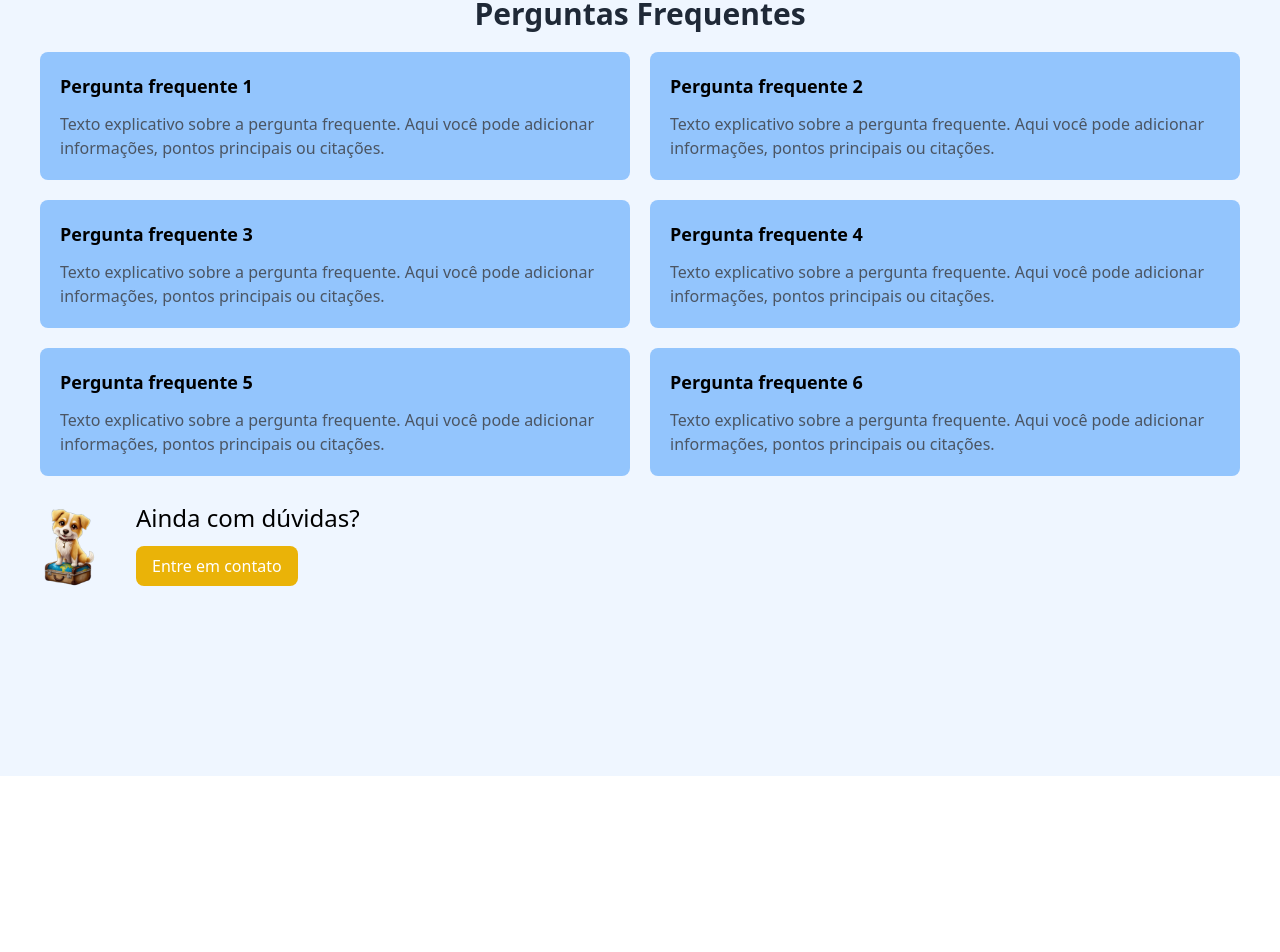
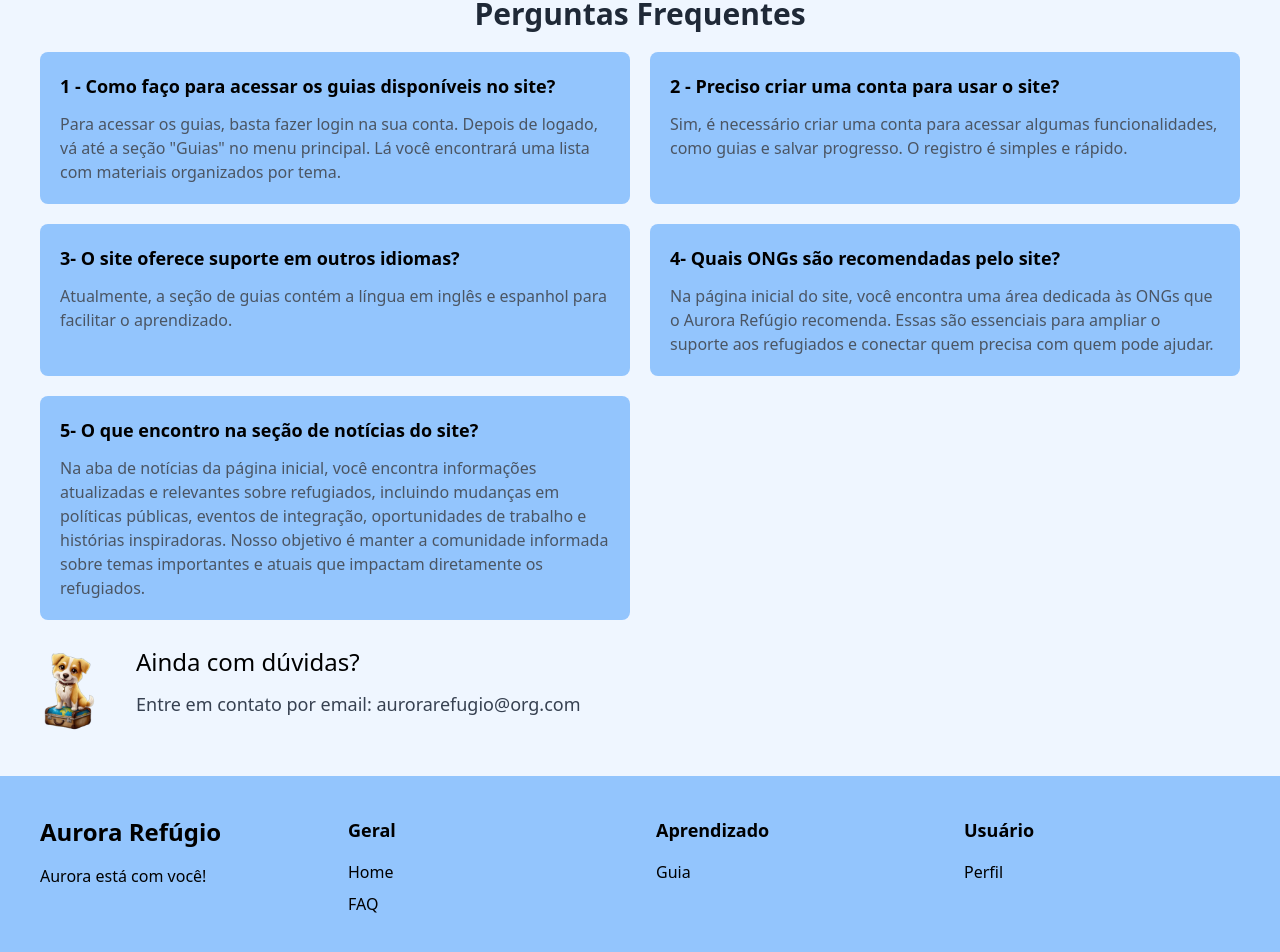
Before and after one commit to Jotagamaral/Site_Refugiados, a React (Create React App) app in the folder frontend/: page /faq in a window 1280 px wide. Shown: the part 104-1056 px from the top of the page. Before the commit the page ends 880 px from the top, so only its background shows below. Built offline with nearby package versions, Linux system fonts and the light colour scheme; no server answers.

Commit message:
Fix usuario and changing styles in site

```diff
--- a/frontend/src/App.js
+++ b/frontend/src/App.js
@@ -10,6 +10,7 @@ import FAQ from './pages/FAQ';
 import AuthPage from './pages/auth/AuthPage';
 import Usuario from './pages/Usuario';
 import PrivateRoute from './components/PrivateRoute';
+import Footer from './components/Footer';
 
 
 const App = () => {
@@ -31,7 +32,10 @@ const App = () => {
 
       <Route path="*" element={<Navigate to="/auth" />} />
     </Routes>
+
+    <Footer />
   </Router>
+
     )
 
 }
--- /dev/null
+++ b/frontend/src/components/Footer.js
@@ -0,0 +1,44 @@
+import { Link } from 'react-router-dom';  // Certifique-se de que está importando corretamente
+
+const Footer = () => {
+return (
+    <footer className="bg-blue-300 text-black p-10">
+    <div className="container mx-auto grid grid-cols-4 gap-8">
+        {/* Coluna 1: Logo e texto */}
+        <div>
+        <h1 className="text-2xl font-bold mb-4">Aurora Refúgio</h1>
+        <p>Aurora está com você!</p>
+        </div>
+
+
+        <div>
+        <h3 className="font-bold text-lg mb-4">Geral</h3>
+        <ul className="space-y-2">
+            <li><Link to="/" className="hover:underline">Home</Link></li>
+
+            <li><Link to="/faq" className="hover:underline">FAQ</Link></li>
+
+        </ul>
+        </div>
+
+
+        <div>
+        <h3 className="font-bold text-lg mb-4">Aprendizado</h3>
+        <ul className="space-y-2">
+        <li><Link to="/guia" className="hover:underline">Guia</Link></li>
+        </ul>
+        </div>
+
+
+        <div>
+        <h3 className="font-bold text-lg mb-4">Usuário</h3>
+        <ul className="space-y-2">
+        <li><Link to="/usuario" className="hover:underline">Perfil</Link></li>
+        </ul>
+        </div>
+    </div>
+    </footer>
+);
+};
+
+export default Footer;
--- a/frontend/src/components/GuideGridCompleted.js
+++ b/frontend/src/components/GuideGridCompleted.js
@@ -5,57 +5,31 @@ import config from '../config';
 const GuideGridCompleted = () => {
   const [contentItems, setContentItems] = useState([]);
   const [contentItemsCompleted, setContentItemsCompleted] = useState([]);
-  const [userLogged, setUserLogged] = useState(null);
-  const [isLoading, setIsLoading] = useState(true);
-  const [isLoadingCompleted, setIsLoadingCompleted] = useState(true); // Estado separado para guias completos
+  const [isLoading, setIsLoading] = useState(true); // Para exibir carregamento
 
   // Buscar dados do usuário e todos os guias
   useEffect(() => {
     const fetchData = async () => {
       try {
-        // Buscar dados do usuário
-        const responseUser = await fetch(`${config.API_URL}/auth/user_id`);
-        const user = await responseUser.json();
-        setUserLogged(user);
+        const response = await fetch(`${config.API_URL}/auth/user/complete-data`);
+        if (!response.ok) throw new Error('Falha ao buscar dados');
 
+        const data = await response.json();
+        console.log("Dados recebidos:", data);
 
-        // Buscar todos os guias
-        const responseGuides = await fetch(`${config.API_URL}/guides`);
-        const items = await responseGuides.json();
-        setContentItems(items);
-
+        setContentItems(data); // Armazenar todos os guias
+        setContentItemsCompleted(data.filter((item) => item.isCompleted)); // Filtrar guias completos
       } catch (error) {
-        console.error("Erro ao buscar dados gerais:", error.message);
+        console.error('Erro ao buscar dados gerais:', error.message);
       } finally {
-        setIsLoading(false); // Finaliza o carregamento dos dados gerais
+        setIsLoading(false); // Finalizar carregamento
       }
     };
 
     fetchData();
-  }, []);
+  }, []); // Executa apenas na montagem do componente
 
-  // Buscar guias completos (dependendo de userLogged)
-  useEffect(() => {
-    if (!userLogged || !userLogged[0]?.auth_user_id) return; // Só executa se o usuário estiver definido
-
-    const fetchCompletedGuides = async () => {
-      try {
-        const userId = userLogged[0].auth_user_id;
-        const responseCompleted = await fetch(`${config.API_URL}/guides/${userId}`);
-        const itemsCompleted = await responseCompleted.json();
-        setContentItemsCompleted(itemsCompleted);
-      } catch (error) {
-        console.log("Erro ao buscar guias completos:", error.message);
-      } finally {
-        setIsLoadingCompleted(false); // Finaliza o carregamento dos guias completos
-      }
-    };
-
-    fetchCompletedGuides();
-  }, [userLogged]);
-
-  // Exibe um indicador de carregamento enquanto as requisições são processadas
-  if (isLoading || isLoadingCompleted) {
+  if (isLoading) {
     return (
       <div className="flex justify-center items-center h-screen">
         <p className="text-lg font-bold">Carregando...</p>
--- a/frontend/src/components/Header.js
+++ b/frontend/src/components/Header.js
@@ -1,6 +1,6 @@
 import React, { useState, useEffect, useRef } from 'react';
 import { Link, useLocation, useNavigate } from 'react-router-dom';
-import { FaHome, FaQuestionCircle, FaBook, FaUser, FaSignInAlt, FaSignOutAlt, FaLanguage } from 'react-icons/fa';
+import { FaHome, FaQuestionCircle, FaBook, FaUser, FaSignInAlt, FaSignOutAlt } from 'react-icons/fa';
 
 const Header = () => {
   const [showPopup, setShowPopup] = useState(false);
@@ -54,13 +54,9 @@ const Header = () => {
         <h1 className="text-4xl text-black font-bold pl-5">Aurora Refúgio</h1>
       </div>
       <nav className="nav flex items-center">
-        <button className="bg-white px-4 py-2 rounded ml-3 font-bold text-gray-700 hover:bg-gray-200 flex items-center">
-          <FaLanguage className="mr-2" />
-          Language
-        </button>
         <Link to="/" className="bg-white px-4 py-2 rounded ml-3 font-bold text-gray-700 hover:bg-gray-200 flex items-center">
           <FaHome className="mr-2" />
-          Home
+          Principal
         </Link>
         <Link to="/guia" className="bg-white px-4 py-2 rounded ml-3 font-bold text-gray-700 hover:bg-gray-200 flex items-center">
           <FaBook className="mr-2" />
@@ -101,7 +97,7 @@ const Header = () => {
                         className="flex items-center px-4 py-2 text-gray-800 hover:bg-gray-100 w-full text-left"
                       >
                         <FaSignOutAlt className="mr-2" />
-                        Log Out
+                        Sair
                       </button>
                     </li>
                   </>
@@ -113,7 +109,7 @@ const Header = () => {
                       onClick={() => setShowPopup(false)}
                     >
                       <FaSignInAlt className="mr-2" />
-                      Log In
+                      Entrar
                     </Link>
                   </li>
                 )}
--- a/frontend/src/components/UserProfile.js
+++ b/frontend/src/components/UserProfile.js
@@ -36,33 +36,11 @@ const UserProfile = () => {
       </div>
       <div className="mt-6 space-y-4">
         <h3 className="text-lg">Cidade : {userLogged ? userLogged[0].location : 'Carregando...'}</h3>
-        <ProgressBar title="Guias Completos" percentage={75} />
-        <ProgressBar title="Conversação" percentage={25} />
-        <ProgressBar title="Conversação" percentage={25} />
-      </div>
-      <div className="mt-6">
-        <button className="block text-left mb-2">Configurações +</button>
-        <button className="block text-left">Ajuda +</button>
+
       </div>
     </div>
   );
 };
 
-const ProgressBar = ({ title, percentage }) => {
-  return (
-    <div>
-      <div className="flex justify-between">
-        <span>{title}</span>
-        <span>{percentage}%</span>
-      </div>
-      <div className="w-full bg-gray-200 h-6 rounded">
-        <div
-          className="bg-blue-500 h-6 rounded"
-          style={{ width: `${percentage}%` }}
-        ></div>
-      </div>
-    </div>
-  );
-};
 
 export default UserProfile;
--- a/frontend/src/pages/auth/LoginForm.js
+++ b/frontend/src/pages/auth/LoginForm.js
@@ -43,7 +43,7 @@ const LoginForm = ({ toggleForm }) => {
 
   return (
     <form onSubmit={handleLogin}>
-      <h2 className="text-2xl font-bold mb-4 text-center">Sign In</h2>
+      <h2 className="text-2xl font-bold mb-4 text-center">Fazer login</h2>
       <label className="block mb-2">Usuário:</label>
         <input
         type="email"
@@ -64,7 +64,7 @@ const LoginForm = ({ toggleForm }) => {
       />
 
       <button onClick={handleLogin} className="w-full bg-blue-500 text-white p-2 rounded">
-        Sign In
+        Log In
       </button>
 
       <div className="text-center mt-4">
--- a/frontend/src/pages/auth/RegisterForm.js
+++ b/frontend/src/pages/auth/RegisterForm.js
@@ -43,7 +43,7 @@ const RegisterForm = ({ toggleForm }) => {
 
   return (
     <div className=''>
-      <h2 className="text-2xl font-bold mb-4 text-center">Register</h2>
+      <h2 className="text-2xl font-bold mb-4 text-center">Registrar</h2>
       <label className="block mb-2">Usuário:</label>
       <input
         type="text"
--- a/frontend/src/sections/FAQ/FaqSection.js
+++ b/frontend/src/sections/FAQ/FaqSection.js
@@ -4,28 +4,24 @@ import FaqItem from '../../components/FaqItem';
 const FaqSection = () => {
   const faqs = [
     {
-      question: 'Pergunta frequente 1',
-      answer: 'Texto explicativo sobre a pergunta frequente. Aqui você pode adicionar informações, pontos principais ou citações.'
+      question: '1 - Como faço para acessar os guias disponíveis no site?',
+      answer: 'Para acessar os guias, basta fazer login na sua conta. Depois de logado, vá até a seção "Guias" no menu principal. Lá você encontrará uma lista com materiais organizados por tema.'
     },
     {
-      question: 'Pergunta frequente 2',
-      answer: 'Texto explicativo sobre a pergunta frequente. Aqui você pode adicionar informações, pontos principais ou citações.'
+      question: '2 - Preciso criar uma conta para usar o site?',
+      answer: 'Sim, é necessário criar uma conta para acessar algumas funcionalidades, como guias e salvar progresso. O registro é simples e rápido.'
     },
     {
-      question: 'Pergunta frequente 3',
-      answer: 'Texto explicativo sobre a pergunta frequente. Aqui você pode adicionar informações, pontos principais ou citações.'
+      question: '3- O site oferece suporte em outros idiomas?',
+      answer: 'Atualmente, a seção de guias contém a língua em inglês e espanhol para facilitar o aprendizado.'
     },
     {
-      question: 'Pergunta frequente 4',
-      answer: 'Texto explicativo sobre a pergunta frequente. Aqui você pode adicionar informações, pontos principais ou citações.'
+      question: '4- Quais ONGs são recomendadas pelo site?',
+      answer: 'Na página inicial do site, você encontra uma área dedicada às ONGs  que o Aurora Refúgio recomenda. Essas são essenciais para ampliar o suporte aos refugiados e conectar quem precisa com quem pode ajudar.'
     },
     {
-      question: 'Pergunta frequente 5',
-      answer: 'Texto explicativo sobre a pergunta frequente. Aqui você pode adicionar informações, pontos principais ou citações.'
-    },
-    {
-      question: 'Pergunta frequente 6',
-      answer: 'Texto explicativo sobre a pergunta frequente. Aqui você pode adicionar informações, pontos principais ou citações.'
+      question: '5- O que encontro na seção de notícias do site?',
+      answer: 'Na aba de notícias da página inicial, você encontra informações atualizadas e relevantes sobre refugiados, incluindo mudanças em políticas públicas, eventos de integração, oportunidades de trabalho e histórias inspiradoras. Nosso objetivo é manter a comunidade informada sobre temas importantes e atuais que impactam diretamente os refugiados.'
     }
   ];
 
--- a/frontend/src/sections/FAQ/HelpSection.js
+++ b/frontend/src/sections/FAQ/HelpSection.js
@@ -6,9 +6,8 @@ const HelpSection = () => {
       <img src="./assets/aurora.png" alt="Imagem de ajuda" className="w-24 mr-5" />
       <div className="help-text">
         <p className="text-2xl mb-3">Ainda com dúvidas?</p>
-        <button className="bg-yellow-500 text-white px-4 py-2 rounded-lg hover:bg-yellow-600">
-          Entre em contato
-        </button>
+        <p className="text-lg text-gray-700 mb-3">Entre em contato por email: <a href="mailto:aurorarefugio.com">aurorarefugio@org.com</a></p>
+
       </div>
     </div>
   );
```
Also changed, not shown: frontend/src/pages/FormPage.js (+21 -28 lines), frontend/src/sections/Home/QuickGuideSection.js (+10 -17 lines), 2 other files (tests, documents, lock files or other folders).
